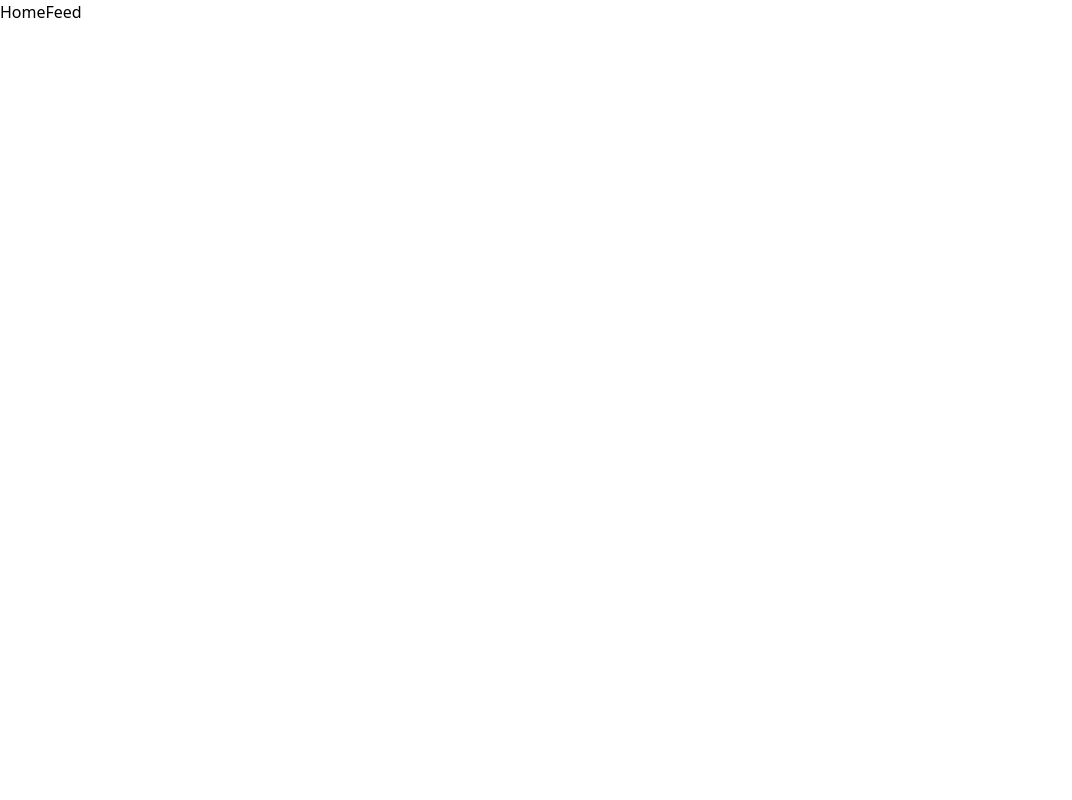
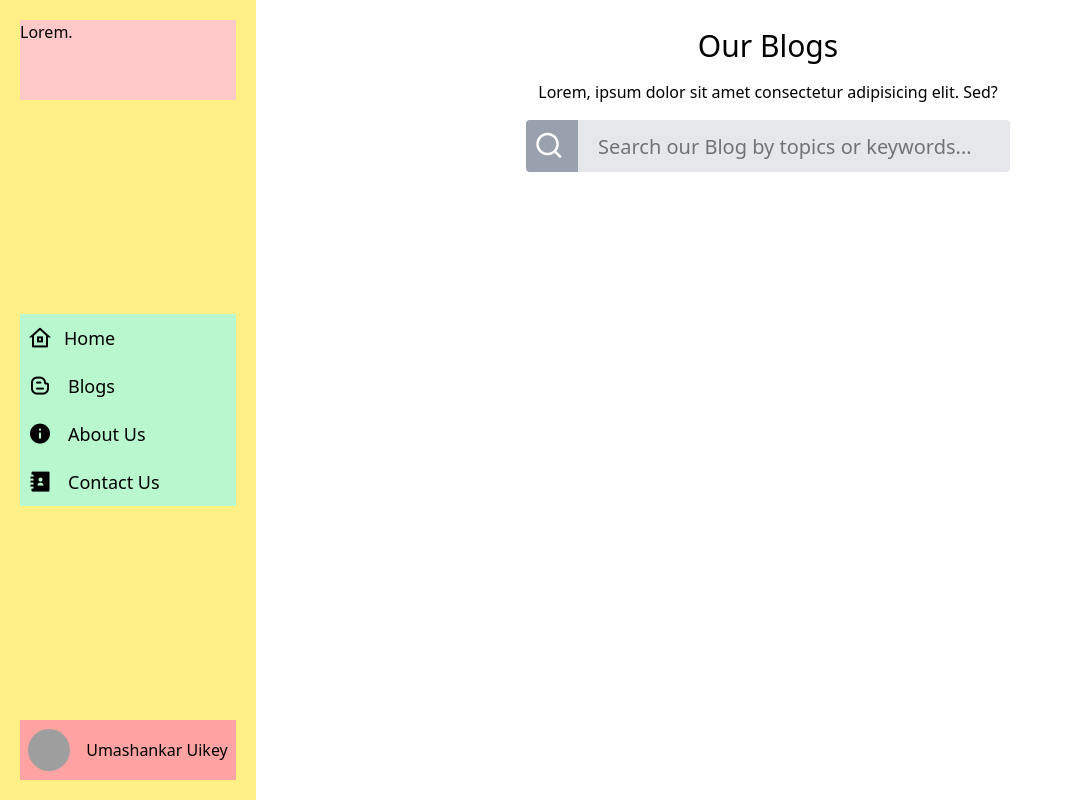
Before and after one commit to ShIreen66/blog-project-frontend, a React (Vite) app: page / in a window 1280 px wide. Shown: the whole page, without its empty margins (0-1072 px from the left). Built offline with nearby package versions, Linux system fonts and the light colour scheme; grey boxes are pictures that could not be loaded; a web font is replaced by a local one.

Commit message:
feat: add HeroSection and Navigation components, integrate remixicon for icons

```diff
--- a/package.json
+++ b/package.json
@@ -19,6 +19,7 @@
     "react-dom": "^19.1.0",
     "react-redux": "^9.2.0",
     "react-router-dom": "^7.6.0",
+    "remixicon": "^4.6.0",
     "tailwindcss": "^4.1.6"
   },
   "devDependencies": {
--- /dev/null
+++ b/src/component/HeroSection.jsx
@@ -0,0 +1,19 @@
+import React from "react";
+
+const HeroSection = () => {
+  return (
+    <div className="w-full h-full  p-7">
+      <h1 className="text-center text-3xl font-medium">Our Blogs</h1>
+      <p className="text-center my-4">
+        Lorem, ipsum dolor sit amet consectetur adipisicing elit. Sed?
+      </p>
+      <div className="mx-auto w-[50%] bg-gray-200 h-13 rounded flex items-center overflow-hidden">
+        {" "}
+        <i class="ri-search-line h-full aspect-square bg-gray-400 text-3xl text-white p-2"></i>{" "}
+        <input type="text" className="outline-hidden w-full h-full text-xl px-5" placeholder="Search our Blog by topics or keywords..." />
+      </div>
+    </div>
+  );
+};
+
+export default HeroSection;
--- /dev/null
+++ b/src/component/Navigation.jsx
@@ -0,0 +1,51 @@
+import "remixicon/fonts/remixicon.css";
+
+const Navigation = () => {
+  return (
+    <div className="w-full h-full bg-yellow-200 text-black p-5 flex flex-col  justify-between">
+
+        <div className="top w-full h-20 bg-red-200">Lorem.</div>
+        <div>
+        <ul className="bg-green-200 p-2 text-lg  ">
+          <li className="flex gap-3 items-center">
+            <i className="ri-home-8-line text-2xl"></i>
+            <p className="font-medium">Home</p>
+          </li>
+        </ul>
+        <ul className="bg-green-200 p-2  text-lg">
+          <li className="flex gap-4 items-center">
+            <i className="ri-blogger-line text-2xl"></i>
+            <p className="font-medium">Blogs</p>
+          </li>
+        </ul>
+        <ul className="bg-green-200 p-2 text-lg">
+          <li className="flex gap-4 items-center">
+            <i className="ri-information-fill text-2xl"></i>
+            <p className="font-medium">About Us</p>
+          </li>
+        </ul>
+        <ul className="bg-green-200 p-2 text-lg">
+          <li className="flex gap-4 items-center">
+            <i className="ri-contacts-book-3-fill text-2xl"></i>
+            <p className="font-medium">Contact Us</p>
+          </li>
+        </ul>
+        </div>
+
+      <div className="w-full h-15 bg-red-300 flex justify-center items-center  ">
+        {/* <button className="h-[80%] bg-green-300 rounded-[10px] py-2 px-3 text-lg font-medium mx-auto">
+          Login <i class="ri-arrow-right-line"></i>
+        </button> */}
+        <div className="w-full h-full flex  items-center justify-center gap-4">
+          <img
+            src="https://plus.unsplash.com/premium_photo-1678197937465-bdbc4ed95815?w=600&auto=format&fit=crop&q=60&ixlib=rb-4.1.0&ixid=M3wxMjA3fDB8MHxzZWFyY2h8MXx8cGVyc29ufGVufDB8fDB8fHww"
+            className="h-[70%] aspect-square rounded-full object-cover"
+          ></img>
+          <p className="font-medium">Umashankar Uikey</p>
+        </div>
+      </div>
+    </div>
+  );
+};
+
+export default Navigation;
--- a/src/pages/user/HomeFeed.jsx
+++ b/src/pages/user/HomeFeed.jsx
@@ -1,8 +1,16 @@
-import React from 'react'
+import HeroSection from "../../component/HeroSection"
+import Navigation from "../../component/Navigation"
 
 const HomeFeed = () => {
   return (
-    <div>HomeFeed</div>
+    <div className="h-screen w-screen  flex">
+      <div className="h-full w-[20%] ">
+<Navigation/>
+      </div>
+      <div className="h-full w-[80%] ">
+        <HeroSection/>
+      </div>
+    </div>
   )
 }
 
```
Also changed, not shown: 1 other file (tests, documents, lock files or other folders).
